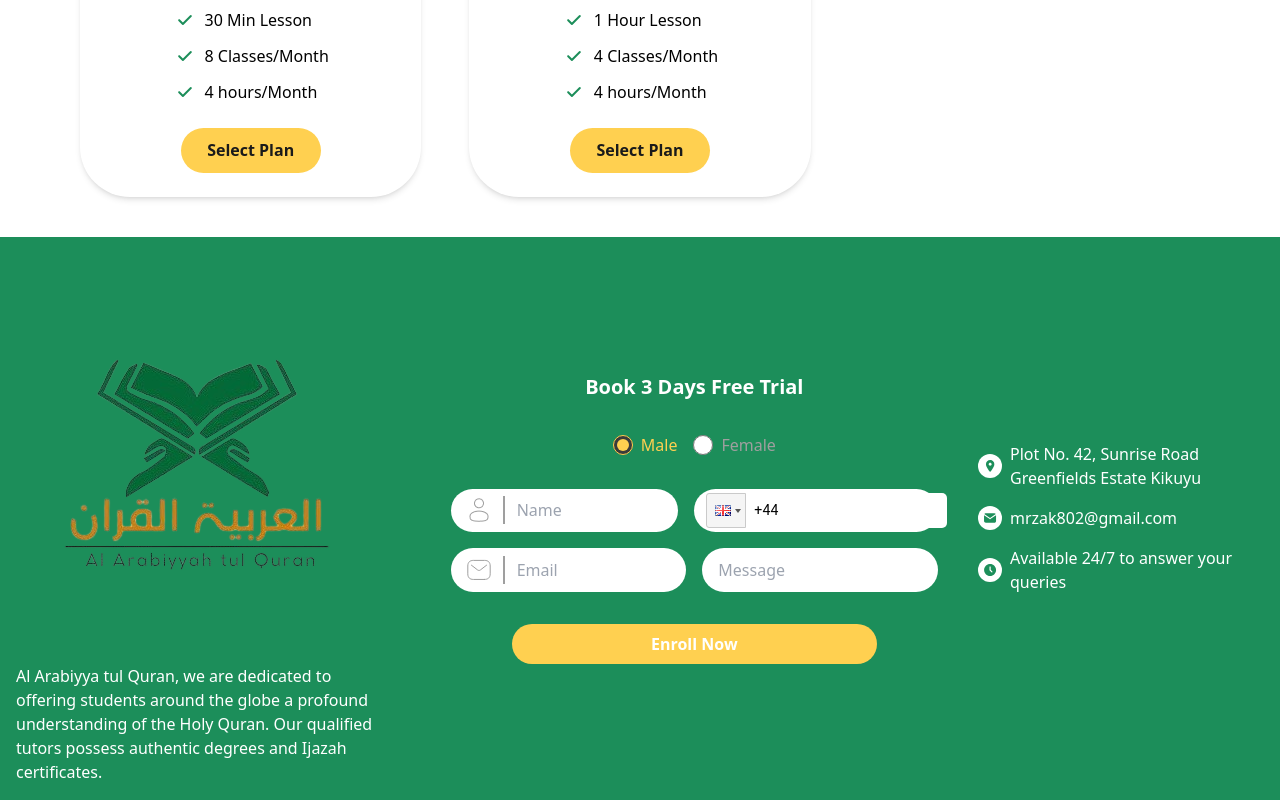
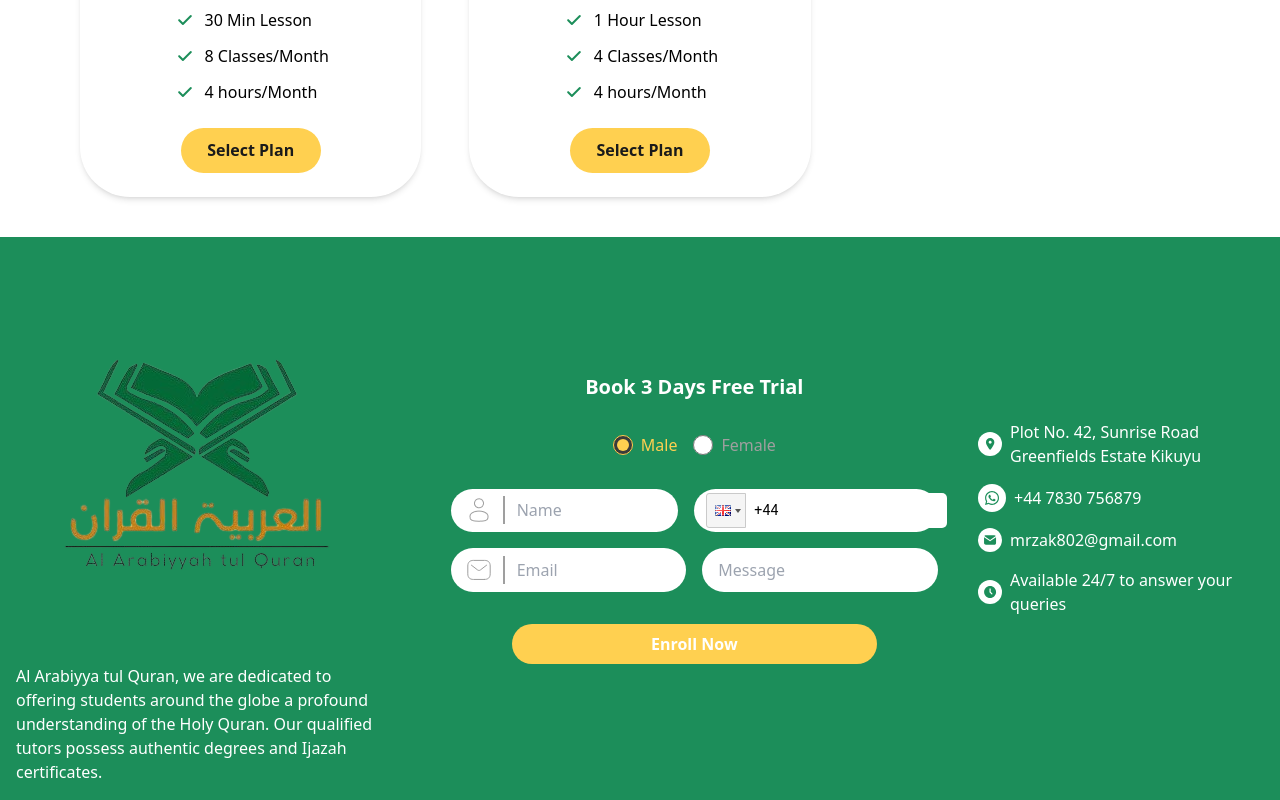
Before and after one commit to Mrzakirullahkhan/e-Quran, a React (Vite) app: page / in a window 1280 px wide. Shown: the part 4293-5093 px from the top of the page. Built offline with nearby package versions, Linux system fonts and the light colour scheme.

Commit message:
footer updated

```diff
--- a/src/Components/Footer.jsx
+++ b/src/Components/Footer.jsx
@@ -524,13 +524,13 @@ function Footer() {
             />
             <p>Plot No. 42, Sunrise Road Greenfields Estate Kikuyu</p>
           </motion.div>
-          {/* <motion.div className='flex items-center gap-2' whileHover={{ x: 5 }}>
+          <motion.div className='flex items-center gap-2' whileHover={{ x: 5 }}>
             <div className='bg-white p-1.5 rounded-full '>
               <FaWhatsapp color="#1C8E5A" size={16} />
             </div>
             <p>
-              +44 7846 199366</p>
-          </motion.div> */}
+              +44 7830 756879</p>
+          </motion.div>
           <motion.div className='flex items-center' whileHover={{ x: 5 }}>
             <img
               src='/footeremail-icon.svg'
--- a/src/WhatsAppIcon.jsx
+++ b/src/WhatsAppIcon.jsx
@@ -15,7 +15,7 @@ const WhatsAppIcon = () => {
       }}
     >
       <a
-        href='https://wa.me/+447846199366?text='
+        href='https://wa.me/+447830756879?text='
         target='_blank'
         rel='noopener noreferrer'
       >
```
